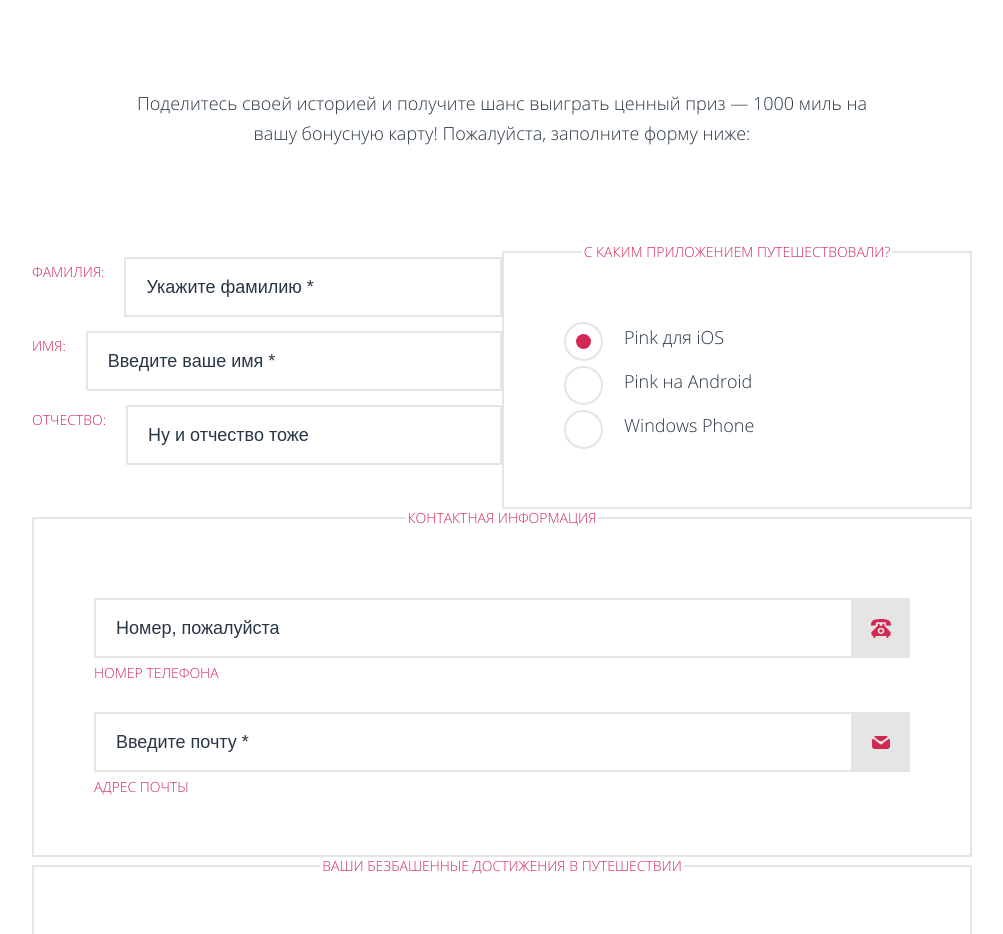
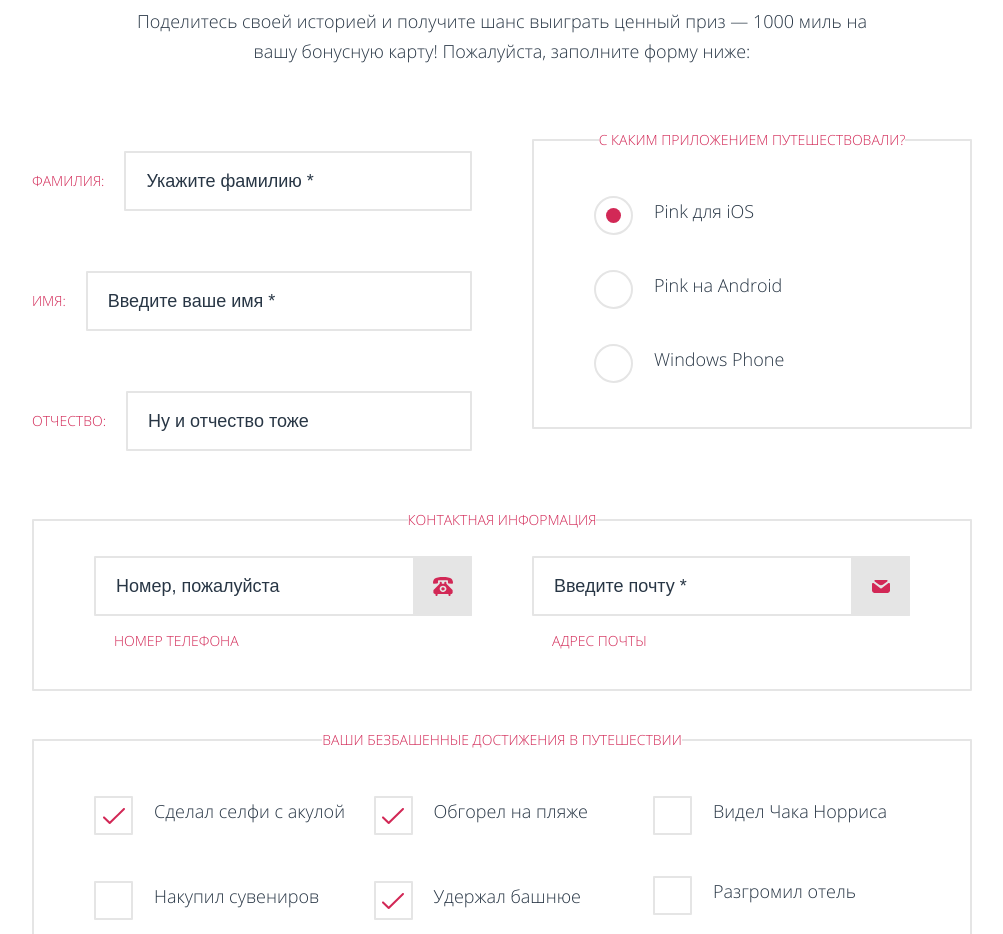
Before and after one commit to vilenan/1437099-pink-23, a website: page source/form.html in a window 1280 px wide. Shown: the part 480-1414 px from the top of the page, without its empty margins (138-1141 px from the left). Drawn offline with nearby package versions, Linux system fonts and the light colour scheme; files that its build step writes are made by us from their sources.

Commit message:
доработка разметки по макету

```diff
--- a/source/form.html
+++ b/source/form.html
@@ -72,16 +72,16 @@
 
         <fieldset class="form__section form__section--user">
           <p class="form__item">
-            <label class="form__input-label form__input-label--text" for="surname">фамилия:</label><br>
+            <label class="form__input-label form__input-label--text" for="surname">фамилия:</label>
             <input class="form__input-text" type="text" id="surname" name="user-surname" value="Укажите фамилию *"
               required>
           </p>
           <p class="form__item">
-            <label class="form__input-label form__input-label--text" for="name">имя:</label><br>
+            <label class="form__input-label form__input-label--text" for="name">имя:</label>
             <input class="form__input-text" type="text" id="name" name="user-name" value="Введите ваше имя *" required>
           </p>
           <p class="form__item">
-            <label class="form__input-label form__input-label--text" for="patronymic">отчество:</label><br>
+            <label class="form__input-label form__input-label--text" for="patronymic">отчество:</label>
             <input class="form__input-text" type="text" id="patronymic" name="user-patronymic"
               value="Ну и отчество тоже">
           </p>
@@ -90,28 +90,29 @@
         <div class="form__section-wrapper form__section-wrapper--achievements">
           <fieldset class="form__section form__section--achievements">
             <legend class="form__legend">Ваши безбашенные достижения в путешествии</legend>
-            <p class="form__item">
+            <p class="form__item form__item--achievements">
               <input class="form__input-checkbox visually-hidden" type="checkbox" id="shark" name="shark" checked>
               <label class="form__input-label form__input-label--checkbox" for="shark">Сделал селфи с акулой</label>
             </p>
-            <p class="form__item">
+            <p class="form__item form__item--achievements">
               <input class="form__input-checkbox visually-hidden" type="checkbox" id="get_burnt" name="get_burnt"
                 checked>
               <label class="form__input-label form__input-label--checkbox" for="get_burnt">Обгорел на пляже</label>
             </p>
-            <p class="form__item">
+            <p class="form__item form__item--achievements">
               <input class="form__input-checkbox visually-hidden" type="checkbox" id="Chuck_Norris" name="Chuck_Norris">
-              <label class="form__input-label form__input-label--checkbox" for="Chuck_Norris">Видел Чака Норриса</label>
+              <label class="form__input-label form__input-label--checkbox" for="Chuck_Norris">Видел Чака
+                Норриса</label>
             </p>
-            <p class="form__item">
+            <p class="form__item form__item--achievements">
               <input class="form__input-checkbox visually-hidden" type="checkbox" id="souvenirs" name="souvenirs">
               <label class="form__input-label form__input-label--checkbox" for="souvenirs">Накупил сувениров</label>
             </p>
-            <p class="form__item">
+            <p class="form__item form__item--achievements">
               <input class="form__input-checkbox visually-hidden" type="checkbox" id="tower" name="tower" checked>
               <label class="form__input-label form__input-label--checkbox" for="tower">Удержал башнюе</label>
             </p>
-            <p class="form__item">
+            <p class="form__item form__item--achievements">
               <input class="form__input-checkbox visually-hidden" type="checkbox" id="hotel" name="hotel">
               <label class="form__input-label form__input-label--checkbox" for="hotel">Разгромил отель</label>
             </p>
@@ -122,7 +123,7 @@
           <legend class="form__legend form__legend--contacts">Контактная информация</legend>
           <div class="form__item form__item--contacts">
             <label class="form__input-label form__input-label--contacts form__input-label--text" for="phone">Номер
-              телефона</label><br>
+              телефона</label>
             <div class="form__input-wrapper">
               <input class="form__input-text form__input-text--contacts" type="tel" id="phone" name="user-phone"
                 value="Номер, пожалуйста">
@@ -135,7 +136,7 @@
           </div>
           <div class="form__item form__item--contacts">
             <label class="form__input-label form__input-label--contacts form__input-label--text" for="email">Адрес
-              почты</label><br>
+              почты</label>
             <div class="form__input-wrapper">
               <input class="form__input-text form__input-text--contacts" type="email" id="email" name="user-email"
                 value="Введите почту *" required>
@@ -151,15 +152,15 @@
         <div class="form__section-wrapper form__section-wrapper--apps">
           <fieldset class="form__section form__section--app">
             <legend class="form__legend">С каким приложением путешествовали?</legend>
-            <p class="form__item">
+            <p class="form__item form__item--apps">
               <input class="form__input-radio visually-hidden" type="radio" id="iOS" name="app" value="iOS" checked>
               <label class="form__input-label form__input-label--radio" for="iOS">Pink для iOS</label>
             </p>
-            <p class="form__item">
+            <p class="form__item form__item--apps">
               <input class="form__input-radio visually-hidden" type="radio" id="Android" name="app" value="Android">
               <label class="form__input-label form__input-label--radio" for="Android">Pink на Android</label>
             </p>
-            <p class="form__item">
+            <p class="form__item form__item--apps">
               <input class="form__input-radio visually-hidden" type="radio" id="Windows" name="app" value="Windows">
               <label class="form__input-label form__input-label--radio" for="Windows">Windows Phone</label>
             </p>
--- a/source/sass/blocks/button.scss
+++ b/source/sass/blocks/button.scss
@@ -4,10 +4,10 @@
   font-weight: bold;
   font-size: 18px;
   text-align: center;
-  border-radius: 1px;
+  border-radius: 2px;
   border: 2px solid $color-button;
-  padding-top: 23px;
-  padding-bottom: 23px;
+  padding-top: 20px;
+  padding-bottom: 20px;
   text-transform: uppercase;
 
   &:hover {
--- a/source/sass/blocks/footer.scss
+++ b/source/sass/blocks/footer.scss
@@ -10,7 +10,7 @@
 }
 
 .footer__logo {
-  margin-top: 57px;
+  margin-top: 17px;
 
   @media (min-width: $tablet-width) {
     margin-top: 0;
@@ -41,8 +41,12 @@
 }
 
 .footer__socials {
-  margin-top: 41px;
+  margin-top: 30px;
   margin-bottom: 41px;
+
+  @media (min-width: $tablet-width) {
+    margin-top: 41px;
+  }
 }
 
 .footer__copyright {
--- a/source/sass/blocks/form.scss
+++ b/source/sass/blocks/form.scss
@@ -12,20 +12,20 @@
 }
 
 .form__intro {
-  padding-top: 54px;
-  padding-bottom: 50px;
+  padding-top: 44px;
+  padding-bottom: 5px;
   padding-left: 20px;
   padding-right: 20px;
 
   @media (min-width: $tablet-width) {
-    padding-top: 100px;
+    padding-top: 90px;
     padding-left: 65px;
     padding-right: 65px;
-    padding-bottom: 85px;
+    padding-bottom: 65px;
   }
 
   @media (min-width: $desktop-width) {
-    padding: 100px 92px 95px;
+    padding: 90px 92px 85px;
   }
 }
 
@@ -36,6 +36,7 @@
   @media (min-width: $desktop-width) {
     display: grid;
     grid-template-columns: 1fr 1fr;
+    column-gap: 60px;
   }
 }
 
@@ -62,9 +63,12 @@
   border: none;
   padding-left: 20px;
   padding-right: 20px;
+  padding-top: 40px;
+  padding-bottom: 30px;
 
   @media (min-width: $tablet-width) {
     padding: 0;
+    margin-bottom: 60px;
   }
 
 
@@ -81,11 +85,15 @@
       padding-left: 60px;
       padding-right: 60px;
       padding-top: 47px;
-      padding-bottom: 53px;
+      padding-bottom: 33px;
     }
 
     @media (min-width: $desktop-width) {
       grid-column: 1/-1;
+      display: grid;
+      grid-template-columns: 1fr 1fr;
+      column-gap: 60px;
+      padding-top: 27px;
     }
   }
 
@@ -98,6 +106,19 @@
       padding-right: 60px;
       padding-top: 47px;
       padding-bottom: 53px;
+    }
+
+    @media (min-width: $desktop-width) {
+      grid-column: 1/-1;
+      margin-top: -20px;
+    }
+  }
+
+  &--achievements {
+    @media (min-width: $desktop-width) {
+      display: flex;
+      flex-wrap: wrap;
+      justify-content: space-between;
     }
   }
 
@@ -120,10 +141,12 @@
 
   &--button {
     order: 6;
+    padding-top: 10px;
 
     @media (min-width: $tablet-width) {
       display: flex;
       justify-content: space-between;
+      margin-bottom: 40px;
     }
 
     @media (min-width: $desktop-width) {
@@ -167,6 +190,18 @@
   line-height: 18px;
   text-transform: uppercase;
   text-align: center;
+  padding-top: 40px;
+  padding-left: 20px;
+  padding-right: 20px;
+
+  @media (min-width: $tablet-width) {
+    padding-top: 0;
+  }
+
+  @media (min-width: $desktop-width) {
+    padding-left: 0;
+    padding-right: 0;
+  }
 
   &--contacts {
     display: none;
@@ -178,14 +213,46 @@
 }
 
 .form__item {
+  margin: 0;
   display: flex;
   flex-direction: column;
+  margin-bottom: 20px;
+
+  &--achievements:not(:last-child) {
+    margin-bottom: 50px;
+  }
+
+  &--apps:not(:last-child) {
+    margin-bottom: 44px;
+  }
 
   @media (min-width: $tablet-width) {
     flex-direction: row;
+    align-items: center;
+    margin-bottom: 60px;
+
+    &:last-child {
+      margin-bottom: 0;
+    }
 
     &--contacts {
       flex-direction: column;
+      align-items: stretch;
+      margin-bottom: 30px;
+    }
+  }
+
+  @media (min-width: $desktop-width) {
+    &--contacts {
+      margin-bottom: 0;
+    }
+
+    &--achievements {
+      width: 257px;
+    }
+
+    &--achievements:last-child {
+      margin-bottom: 60px;
     }
   }
 }
@@ -214,18 +281,25 @@
 
 .form__input-label {
   font-weight: normal;
-  margin-right: 20px;
 
   &--text {
     color: $color-accent;
     text-transform: uppercase;
     font-size: 14px;
     line-height: 30px;
+    margin-left: 20px;
+
+    @media (min-width: $tablet-width) {
+      margin-left: 0;
+      margin-right: 20px;
+    }
   }
 
   &--contacts {
     @media (min-width: $tablet-width) {
       order: 2;
+      margin-left: 20px;
+      margin-top: 10px;
     }
   }
 
@@ -273,6 +347,9 @@
   &--textarea {
     width: 100%;
     box-sizing: border-box;
+    margin-top: -20px;
+    padding-right: 10px;
+    padding-bottom: 30px;
   }
 
   &--contacts {
@@ -329,4 +406,23 @@
 
 .form__button {
   width: 100%;
+
+  @media (min-width: $tablet-width) {
+    width: 296px;
+    line-height: 18px;
+  }
 }
+
+.form__footnote {
+  text-transform: uppercase;
+  text-align: center;
+  margin-top: 30px;
+
+  @media (min-width: $tablet-width) {
+    margin-top: 20px;
+  }
+}
+
+.form__footnote sup {
+  color: $color-accent;
+}
--- a/source/sass/blocks/main-header.scss
+++ b/source/sass/blocks/main-header.scss
@@ -22,14 +22,18 @@
   line-height: 32px;
   margin: 0 auto;
   text-align: center;
-  padding-top: 100px;
-  padding-bottom: 51px;
+  padding-top: 96px;
+  padding-bottom: 45px;
 
   @media (min-width: $tablet-width) {
     font-size: 50px;
     line-height: 68px;
-    padding-top: 190px;
-    padding-bottom: 74px;
-    width: 520px;
+    padding-top: 180px;
+    padding-bottom: 60px;
+  }
+
+  @media (min-width: $desktop-width) {
+    padding-top: 170px;
+    padding-bottom: 90px;
   }
 }
```
